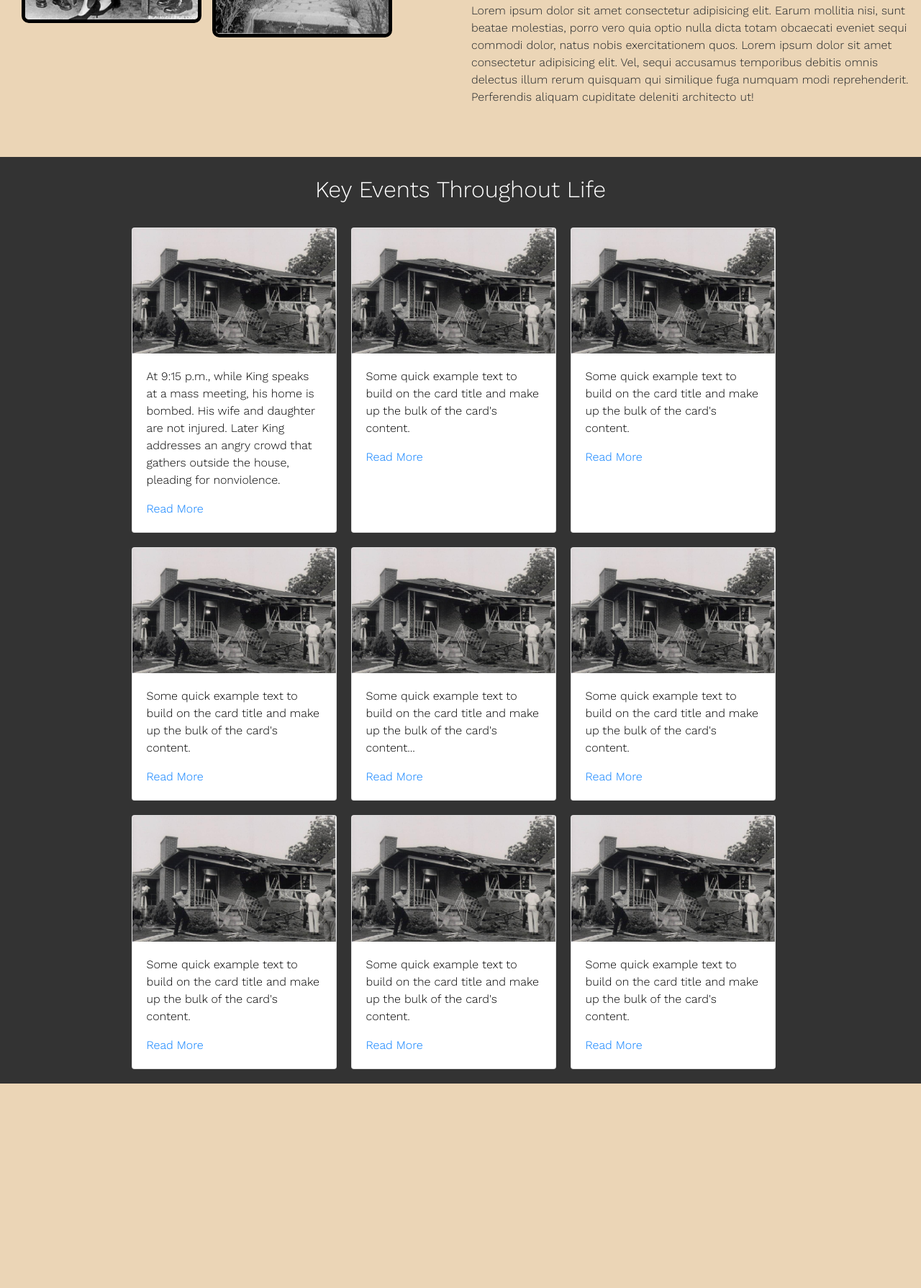
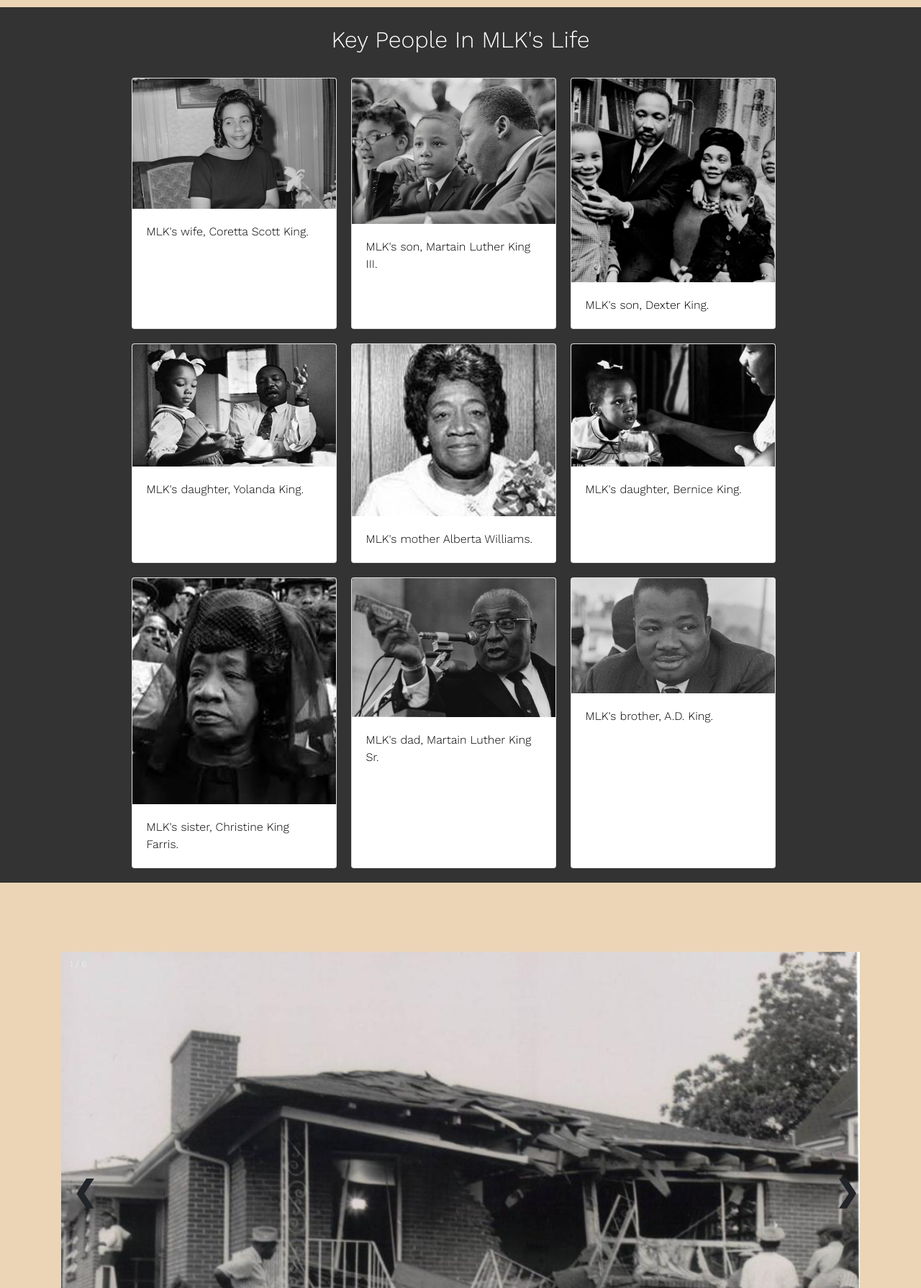
Before and after one commit to YahyaM21/TributePage, a plain HTML site: page index.html in a window 1280 px wide. Shown: the part 1011-2800 px from the top of the page at 72% size. Before the commit the page ends 2516 px from the top, so only its background shows below. Drawn offline with nearby package versions, Linux system fonts and the light colour scheme.

Commit message:
Completed Photo gallery

```diff
--- /dev/null
+++ b/app.js
@@ -0,0 +1,30 @@
+var slideIndex = 1;
+showSlides(slideIndex);
+
+// Next/previous controls
+function plusSlides(n) {
+  showSlides(slideIndex += n);
+}
+
+// Thumbnail image controls
+function currentSlide(n) {
+  showSlides(slideIndex = n);
+}
+
+function showSlides(n) {
+  var i;
+  var slides = document.getElementsByClassName("mySlides");
+  var dots = document.getElementsByClassName("demo");
+  var captionText = document.getElementById("caption");
+  if (n > slides.length) {slideIndex = 1}
+  if (n < 1) {slideIndex = slides.length}
+  for (i = 0; i < slides.length; i++) {
+    slides[i].style.display = "none";
+  }
+  for (i = 0; i < dots.length; i++) {
+    dots[i].className = dots[i].className.replace(" active", "");
+  }
+  slides[slideIndex-1].style.display = "block";
+  dots[slideIndex-1].className += " active";
+  captionText.innerHTML = dots[slideIndex-1].alt;
+}
--- a/index.html
+++ b/index.html
@@ -26,134 +26,184 @@
             <img class="background-img2" id="border" src="/images/MLKHome.jpeg" alt="MLK home">
         </div>
         <div class="background-content">
-            <h3 class="sub-heading background-heading">Background Info</h3>
-            <p>Lorem ipsum, dolor sit amet consectetur adipisicing elit. In et laudantium provident labore. Molestiae iusto
-                neque sapiente aspernatur vel. Tempora placeat amet itaque fugiat mollitia eius veritatis quos modi quaerat.
-                Lorem ipsum dolor, sit amet consectetur adipisicing elit. Recusandae officiis veritatis, incidunt rem id
-                similique libero sit? Quidem asperiores esse mollitia praesentium! In aliquam temporibus nihil voluptas odio
-                officia porro?</p>
+            <h3 class="sub-heading background-heading"> Who Was He</h3>
+            <p>Martin Luther King, Jr. was a social activist and Baptist minister who played a key role in the American
+                civil rights movement from the mid-1950s until his assassination in 1968. King sought equality and human
+                rights for African Americans, the economically disadvantaged and all victims of injustice through
+                peaceful protest. </p>
             <br>
-            <p>Lorem ipsum dolor sit amet consectetur adipisicing elit. Earum mollitia nisi, sunt beatae molestias, porro
-                vero quia optio nulla dicta totam obcaecati eveniet sequi commodi dolor, natus nobis exercitationem quos.
-                Lorem ipsum dolor sit amet consectetur adipisicing elit. Vel, sequi accusamus temporibus debitis omnis
-                delectus illum rerum quisquam qui similique fuga numquam modi reprehenderit. Perferendis aliquam cupiditate
-                deleniti architecto ut!
-            </p>
+            <p>He was the driving force behind watershed events such as the Montgomery Bus Boycott
+                and the 1963 March on Washington, which helped bring about such landmark legislation as the Civil Rights
+                Act and the Voting Rights Act. King was awarded the Nobel Peace Prize in 1964 and is remembered each
+                year on Martin Luther King, Jr. Day, a U.S. federal holiday since 1986.</p>
             <br>
-            <p>Lorem ipsum dolor sit amet consectetur adipisicing elit. Earum mollitia nisi, sunt beatae molestias, porro
-                vero quia optio nulla dicta totam obcaecati eveniet sequi commodi dolor, natus nobis exercitationem quos.
-                Lorem ipsum dolor sit amet consectetur adipisicing elit. Vel, sequi accusamus temporibus debitis omnis
-                delectus illum rerum quisquam qui similique fuga numquam modi reprehenderit. Perferendis aliquam cupiditate
-                deleniti architecto ut!
-            </p>
         </div>
 
     </div>
 
     <div class="slanted2">
         <div class="red">
-            <h3 class="sub-heading key-heading">Key Events Throughout Life</h3>
+            <h3 class="sub-heading key-heading">Key People In MLK's Life </h3>
         </div>
         <div class="container">
             <div class="row">
                 <div class="card col-md-3 ">
-                    <a href="https://kinginstitute.stanford.edu/encyclopedia/nonviolence"><img class="card-img-top"
-                            src="images/MLKBombing.jpeg" alt="MLK Bombing"></a>
+                    <img class="card-img-top"
+                            src="images/MLKwife.png" alt="MLK Bombing"></a>
                     <div class="card-body">
-                        <p class="card-text">At 9:15 p.m., while King speaks at a mass meeting, his home is bombed. His
-                            wife and daughter are not injured. Later King addresses an angry crowd that gathers outside
-                            the house, pleading for nonviolence.</p><a
-                            href="https://kinginstitute.stanford.edu/encyclopedia/nonviolence">Read More</a>
+                        <p class="card-text">MLK's wife, Coretta Scott King.</p>
                     </div>
                 </div>
                 <div class="card col-md-3 ">
-                    <a href="https://kinginstitute.stanford.edu/encyclopedia/nonviolence"><img class="card-img-top"
-                            src="images/MLKBombing.jpeg" alt="MLK Bombing"></a>
+                    <img class="card-img-top"
+                            src="images/MLKiii.jpeg" alt="MLK Bombing"></a>
                     <div class="card-body">
-                        <p class="card-text">Some quick example text to build on the card title and make up the bulk of
-                            the card's content.</p><a
-                            href="https://kinginstitute.stanford.edu/encyclopedia/nonviolence">Read More</a>
+                        <p class="card-text">MLK's son, Martain Luther King III.</p>
                     </div>
                 </div>
                 <div class="card col-md-3 ">
-                    <a href="https://kinginstitute.stanford.edu/encyclopedia/nonviolence"><img class="card-img-top"
-                            src="images/MLKBombing.jpeg" alt="MLK Bombing"></a>
+                    <img class="card-img-top"
+                            src="images/MLKdexter.jpeg" alt="MLK Bombing"></a>
                     <div class="card-body">
-                        <p class="card-text">Some quick example text to build on the card title and make up the bulk of
-                            the card's content.</p><a
-                            href="https://kinginstitute.stanford.edu/encyclopedia/nonviolence">Read More</a>
+                        <p class="card-text">MLK's son, Dexter King.</p>
                     </div>
                 </div>
             </div>
 
             <div class="row">
                 <div class="card col-md-3 ">
-                    <a href="https://kinginstitute.stanford.edu/encyclopedia/nonviolence"><img class="card-img-top"
-                            src="images/MLKBombing.jpeg" alt="MLK Bombing"></a>
+                    <img class="card-img-top"
+                            src="images/MLKyolanda.jpeg" alt="MLK Bombing"></a>
                     <div class="card-body">
-                        <p class="card-text">Some quick example text to build on the card title and make up the bulk of
-                            the card's content.</p><a
-                            href="https://kinginstitute.stanford.edu/encyclopedia/nonviolence">Read More</a>
+                        <p class="card-text">MLK's daughter, Yolanda King.</p>
                     </div>
                 </div>
                 <div class="card col-md-3 ">
-                    <a href="https://kinginstitute.stanford.edu/encyclopedia/nonviolence"><img class="card-img-top"
-                            src="images/MLKBombing.jpeg" alt="MLK Bombing"></a>
+                    <img class="card-img-top"
+                            src="images/MLKmom.jpeg" alt="MLK Bombing"></a>
                     <div class="card-body">
-                        <p class="card-text">Some quick example text to build on the card title and make up the bulk of
-                            the card's content...</p><a
-                            href="https://kinginstitute.stanford.edu/encyclopedia/nonviolence">Read More</a>
+                        <p class="card-text">MLK's mother Alberta Williams.</p>
                     </div>
                 </div>
                 <div class="card col-md-3 ">
-                    <a href="https://kinginstitute.stanford.edu/encyclopedia/nonviolence"><img class="card-img-top"
-                            src="images/MLKBombing.jpeg" alt="MLK Bombing"></a>
+                    <img class="card-img-top"
+                            src="images/MLKbernice.jpeg" alt="MLK Bombing"></a>
                     <div class="card-body">
-                        <p class="card-text">Some quick example text to build on the card title and make up the bulk of
-                            the card's content.</p><a
-                            href="https://kinginstitute.stanford.edu/encyclopedia/nonviolence">Read More</a>
+                        <p class="card-text">MLK's daughter, Bernice King.</p>
                     </div>
                 </div>
+
             </div>
             <div class="row">
                 <div class="card col-md-3 ">
-                    <a href="https://kinginstitute.stanford.edu/encyclopedia/nonviolence"><img class="card-img-top"
-                            src="images/MLKBombing.jpeg" alt="MLK Bombing"></a>
+                    <img class="card-img-top"
+                            src="images/MLKsister.jpeg" alt="MLK Bombing"></a>
                     <div class="card-body">
-                        <p class="card-text">Some quick example text to build on the card title and make up the bulk of
-                            the card's content.</p><a
-                            href="https://kinginstitute.stanford.edu/encyclopedia/nonviolence">Read More</a>
+                        <p class="card-text">MLK's sister, Christine King Farris.</p>
                     </div>
                 </div>
                 <div class="card col-md-3 ">
-                    <a href="https://kinginstitute.stanford.edu/encyclopedia/nonviolence"><img class="card-img-top"
-                            src="images/MLKBombing.jpeg" alt="MLK Bombing"></a>
+                    <img class="card-img-top"
+                            src="images/MLKdad.jpeg" alt="MLK Bombing"></a>
                     <div class="card-body">
-                        <p class="card-text">Some quick example text to build on the card title and make up the bulk of
-                            the card's content.</p><a
-                            href="https://kinginstitute.stanford.edu/encyclopedia/nonviolence">Read More</a>
+                        <p class="card-text">MLK's dad, Martain Luther King Sr.</p>
                     </div>
                 </div>
                 <div class="card col-md-3 ">
-                    <a href="https://kinginstitute.stanford.edu/encyclopedia/nonviolence"><img class="card-img-top"
-                            src="images/MLKBombing.jpeg" alt="MLK Bombing"></a>
+                    <img class="card-img-top"
+                            src="images/MLKbrother.jpeg" alt="MLK Bombing"></a>
                     <div class="card-body">
-                        <p class="card-text">Some quick example text to build on the card title and make up the bulk of
-                            the card's content.</p><a
-                            href="https://kinginstitute.stanford.edu/encyclopedia/nonviolence">Read More</a>
+                        <p class="card-text">MLK's brother, A.D. King.</p>
                     </div>
                 </div>
+
             </div>
         </div>
 
 
 
 
+
+    </div>
+
+    <br>
+    <br><br><br>
+
+
+
+    <div class="container">
+
+        <!-- Full-width images with number text -->
+        <div class="mySlides">
+            <div class="numbertext">1 / 6</div>
+            <img src="images/MLKBombing.jpeg" style="width:100%">
+        </div>
+
+        <div class="mySlides">
+            <div class="numbertext">2 / 6</div>
+            <img src="images/MLKBombing.jpeg" style="width:100%">
+        </div>
+
+        <div class="mySlides">
+            <div class="numbertext">3 / 6</div>
+            <img src="images/MLKBombing.jpeg" style="width:100%">
+        </div>
+
+        <div class="mySlides">
+            <div class="numbertext">4 / 6</div>
+            <img src="images/MLKBombing.jpeg" style="width:100%">
+        </div>
+
+        <div class="mySlides">
+            <div class="numbertext">5 / 6</div>
+            <img src="images/MLKBombing.jpeg" style="width:100%">
+        </div>
+
+        <div class="mySlides">
+            <div class="numbertext">6 / 6</div>
+            <img src="images/MLKBombing.jpeg" style="width:100%">
+        </div>
+
+        <!-- Next and previous buttons -->
+        <a class="prev" onclick="plusSlides(-1)">&#10094;</a>
+        <a class="next" onclick="plusSlides(1)">&#10095;</a>
+
+        <!-- Image text -->
+        <div class="caption-container">
+            <p id="caption"></p>
+        </div>
+
+        <!-- Thumbnail images -->
+        <div class="row">
+            <div class="column">
+                <img class="demo cursor" src="images/MLKBombing.jpeg" style="width:100%" onclick="currentSlide(1)"
+                    alt="At 9:15 p.m., while King speaks at a mass meeting, his home is bombed">
+            </div>
+            <div class="column">
+                <img class="demo cursor" src="img_5terre.jpg" style="width:100%" onclick="currentSlide(2)"
+                    alt="Cinque Terre">
+            </div>
+            <div class="column">
+                <img class="demo cursor" src="img_mountains.jpg" style="width:100%" onclick="currentSlide(3)"
+                    alt="Mountains and fjords">
+            </div>
+            <div class="column">
+                <img class="demo cursor" src="img_lights.jpg" style="width:100%" onclick="currentSlide(4)"
+                    alt="Northern Lights">
+            </div>
+            <div class="column">
+                <img class="demo cursor" src="img_nature.jpg" style="width:100%" onclick="currentSlide(5)"
+                    alt="Nature and sunrise">
+            </div>
+            <div class="column">
+                <img class="demo cursor" src="img_snow.jpg" style="width:100%" onclick="currentSlide(6)"
+                    alt="Snowy Mountains">
+            </div>
+        </div>
     </div>
 
 
-
-
+    <script src="app.js"></script>
     <script src="https://code.jquery.com/jquery-3.2.1.slim.min.js"
         integrity="sha384-KJ3o2DKtIkvYIK3UENzmM7KCkRr/rE9/Qpg6aAZGJwFDMVNA/GpGFF93hXpG5KkN" crossorigin="anonymous">
     </script>
--- a/styles.css
+++ b/styles.css
@@ -105,6 +105,7 @@ body {
 .background-img2 {
     position: relative;
     width: 40%;
+    height: 40%;
     height: 22rem;
 }
 .key-heading {
@@ -128,9 +129,6 @@ body {
     margin: 20px 20px 20px 0 ;
 
 }
-.card-img-top:hover {
-    cursor: pointer;
-}
 
 .card-text {
     color: black;
@@ -147,3 +145,87 @@ body {
 .row .card {
     margin-top: 0;
 }
+
+
+.container {
+    position: relative;
+
+  }
+
+  /* Hide the images by default */
+  .mySlides {
+    display: none;
+  }
+
+  /* Add a pointer when hovering over the thumbnail images */
+  .cursor {
+    cursor: pointer;
+  }
+
+  /* Next & previous buttons */
+  .prev,
+  .next {
+    cursor: pointer;
+    position: absolute;
+    top: 40%;
+    width: auto;
+    padding: 16px;
+    margin-top: -50px;
+    color: white;
+    font-weight: bold;
+    font-size: 40px;
+    border-radius: 0 3px 3px 0;
+    user-select: none;
+    -webkit-user-select: none;
+  }
+
+  /* Position the "next button" to the right */
+  .next {
+    right: 0;
+    border-radius: 3px 0 0 3px;
+  }
+
+  /* On hover, add a black background color with a little bit see-through */
+  .prev:hover,
+  .next:hover {
+    background-color: rgba(0, 0, 0, 0.8);
+  }
+
+  /* Number text (1/3 etc) */
+  .numbertext {
+    color: #f2f2f2;
+    font-size: 12px;
+    padding: 8px 12px;
+    position: absolute;
+    top: 0;
+  }
+
+  /* Container for image text */
+  .caption-container {
+    text-align: center;
+    background-color: #222;
+    padding: 2px 16px;
+    color: white;
+  }
+
+  .row:after {
+    content: "";
+    display: table;
+    clear: both;
+  }
+
+  /* Six columns side by side */
+  .column {
+    float: left;
+    width: 16.66%;
+  }
+
+  /* Add a transparency effect for thumnbail images */
+  .demo {
+    opacity: 0.6;
+  }
+
+  .active,
+  .demo:hover {
+    opacity: 1;
+  }
```
Also changed, not shown: images/MLKbernice.jpeg (added), images/MLKbrother.jpeg (added), images/MLKdad.jpeg (added), images/MLKdexter.jpeg (added), images/MLKiii.jpeg (added), images/MLKmom.jpeg (added), images/MLKsister.jpeg (added), images/MLKwife.png (added), images/MLKyolanda.jpeg (added), 1 other file.
